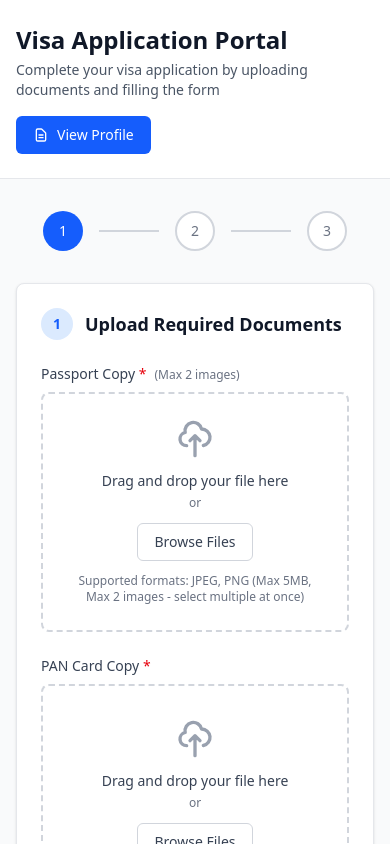
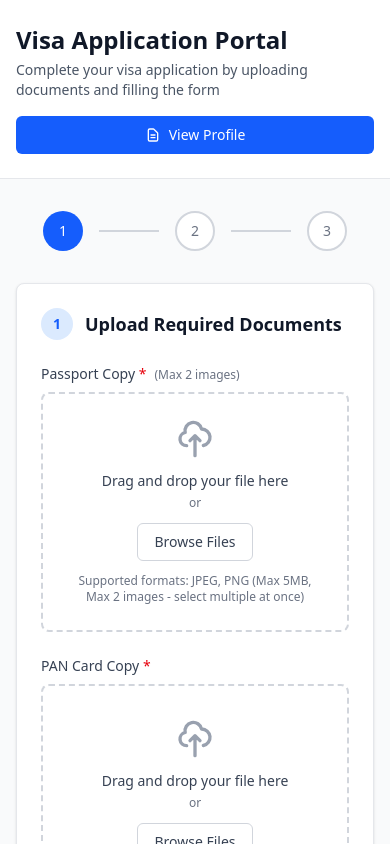
Before and after one commit to Darshan-chovatiya/Passport-visa-frontend, a React (Vite) app: page /#/ in a window 390 px wide. Shown: the top 844 px of the page. Built offline with nearby package versions, Linux system fonts and the light colour scheme.

Commit message:
button responsive done

```diff
--- a/src/pages/Home.jsx
+++ b/src/pages/Home.jsx
@@ -669,7 +669,7 @@ const Home = () => {
             <div className="mt-4 sm:mt-0">
               <button
                 onClick={() => navigate('/applications')}
-                className="inline-flex items-center px-4 py-2 border border-transparent text-sm font-medium rounded-md text-white bg-blue-600 hover:bg-blue-700 focus:outline-none focus:ring-2 focus:ring-offset-2 focus:ring-blue-500 transition-colors"
+                className="inline-flex w-full justify-center sm:w-fit items-center px-4 py-2 border border-transparent text-sm font-medium rounded-md text-white bg-blue-600 hover:bg-blue-700 focus:outline-none focus:ring-2 focus:ring-offset-2 focus:ring-blue-500 transition-colors"
               >
                 <svg className="w-4 h-4 mr-2" fill="none" stroke="currentColor" viewBox="0 0 24 24">
                   <path strokeLinecap="round" strokeLinejoin="round" strokeWidth={2} d="M9 12h6m-6 4h6m2 5H7a2 2 0 01-2-2V5a2 2 0 012-2h5.586a1 1 0 01.707.293l5.414 5.414a1 1 0 01.293.707V19a2 2 0 01-2 2z" />
--- a/src/pages/ViewApplications.jsx
+++ b/src/pages/ViewApplications.jsx
@@ -195,10 +195,10 @@ function ViewApplications() {
             </div>
             <button
               onClick={() => navigate('/')}
-              className="mt-3 sm:mt-0 inline-flex items-center px-4 py-2 border border-gray-300 rounded-md text-sm font-medium text-gray-700 bg-white hover:bg-gray-50 focus:outline-none focus:ring-2 focus:ring-offset-2 focus:ring-blue-500"
+              className="mt-3 sm:mt-0 w-full justify-center sm:w-fit inline-flex items-center px-4 py-2 border border-gray-300 rounded-md text-sm font-medium text-gray-700 bg-white hover:bg-gray-50 focus:outline-none focus:ring-2 focus:ring-offset-2 focus:ring-blue-500"
             >
               <ArrowLeft className="w-4 h-4 mr-2" />
-              Back to Application
+              Back to Home
             </button>
           </div>
         </div>
```
